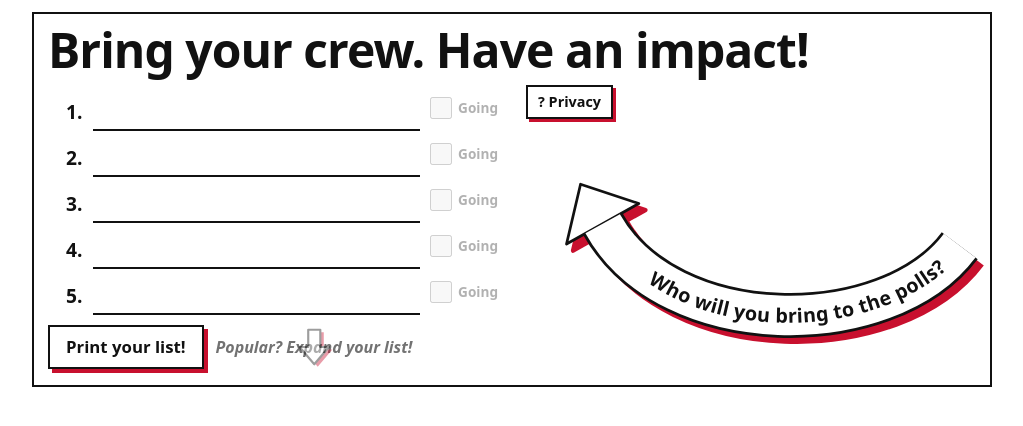
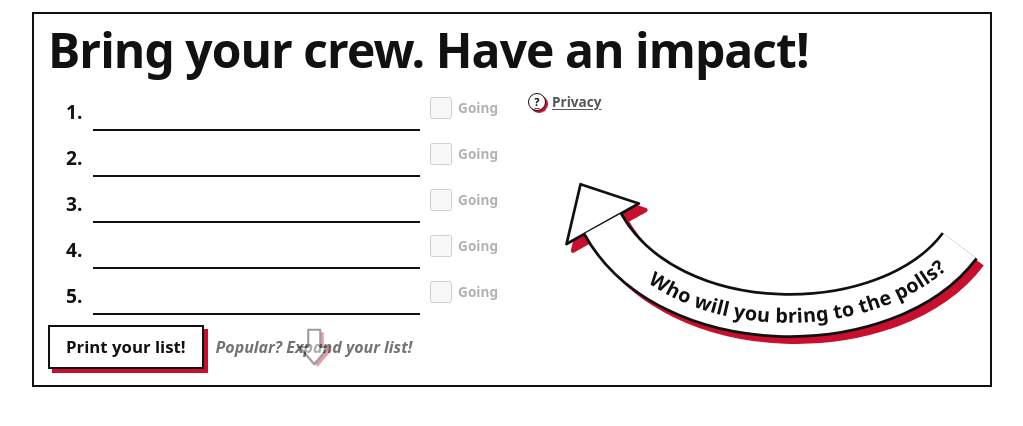
Before and after one commit to Brainiak-Team/voting-crew, a website: page index.html in a window 1280 px wide. Shown: the whole page, without its empty margins (128-1151 px from the left). Drawn offline with Linux system fonts and the light colour scheme; no server answers.

Commit message:
Version 0.10.0 "Polish"
Redesigns the "? Privacy" button as a quiet text link with a round "?"
mark beside the "Change the odds!" heading, so it no longer competes
with it for attention or wraps awkwardly at narrow or wide widths,
with or without the odds tracker showing.

Also carries out a wording and consistency review across the main
page, the More placeholder, both dialogs, the print sheet, the flyer
and the 404 page: capitalisation, punctuation and button phrasing
were checked against each other. No changes were needed beyond the
Privacy button above.

Co-Authored-By: Claude Sonnet 5 <noreply@anthropic.com>

```diff
--- a/index.html
+++ b/index.html
@@ -160,7 +160,25 @@
     .rows-ctl { display: flex; gap: 14px; margin: 10px 0 0 2.6em; }
     .rows-ctl .btn { width: 44px; padding: 0; font-size: 1.6rem; line-height: 1; }
     .rows-ctl .btn:disabled { color: #9a9a9a; border-color: #9a9a9a; box-shadow: 4px 4px 0 #dddddd; cursor: default; transform: none; }
-    .info-btn { flex: none; white-space: nowrap; font-size: .9rem; padding: 4px 10px; min-height: 34px; box-shadow: 3px 3px 0 var(--accent); }
+    /* A quiet text link, not a boxed button: it shouldn't compete with
+       "Change the odds!" for attention. The "?" keeps the site's small
+       red-shadowed-badge language without the full button weight. */
+    .privacy-link {
+      flex: none; white-space: nowrap;
+      display: inline-flex; align-items: center; gap: 6px;
+      font: inherit; font-weight: 700; font-size: .85rem; color: var(--muted);
+      background: none; border: 0; padding: 6px 2px; min-height: 34px;
+      text-decoration: underline; text-underline-offset: 2px;
+      cursor: pointer;
+    }
+    .privacy-link:hover, .privacy-link:focus-visible { color: var(--ink); }
+    .privacy-link .mark {
+      flex: none; display: inline-flex; align-items: center; justify-content: center;
+      width: 18px; height: 18px; border-radius: 50%;
+      border: 1.5px solid var(--line); box-shadow: 2px 2px 0 var(--accent);
+      font-size: .7rem; font-weight: 900; color: var(--ink); background: var(--bg);
+      text-decoration: none;
+    }
 
     /* ---- Privacy pop-up ---- */
     dialog {
@@ -403,7 +421,7 @@
 
     <div class="side">
       <div class="side-top">
-        <button type="button" class="btn info-btn" id="privacy-open" aria-haspopup="dialog">? Privacy</button>
+        <button type="button" class="privacy-link" id="privacy-open" aria-haspopup="dialog"><span class="mark" aria-hidden="true">?</span>Privacy</button>
         <h2 class="odds-title" id="odds-title" hidden>Change the odds!</h2>
       </div>
       <section class="odds" id="odds" aria-labelledby="odds-title" hidden>
@@ -527,7 +545,7 @@
     (function () {
       'use strict';
       // ---- Page settings ----
-      var VERSION = '0.9.0';
+      var VERSION = '0.10.0';
       var SHOW_ODDS = true;      // false removes the odds tracker
       var START = 5;             // names shown at first
       var EXPANDED = 10;         // names after "Expand your list"
--- a/package.json
+++ b/package.json
@@ -1,6 +1,6 @@
 {
   "name": "voting-crew",
-  "version": "0.9.0",
+  "version": "0.10.0",
   "private": true,
   "type": "module",
   "engines": {
```
Also changed, not shown: CHANGELOG.md.
